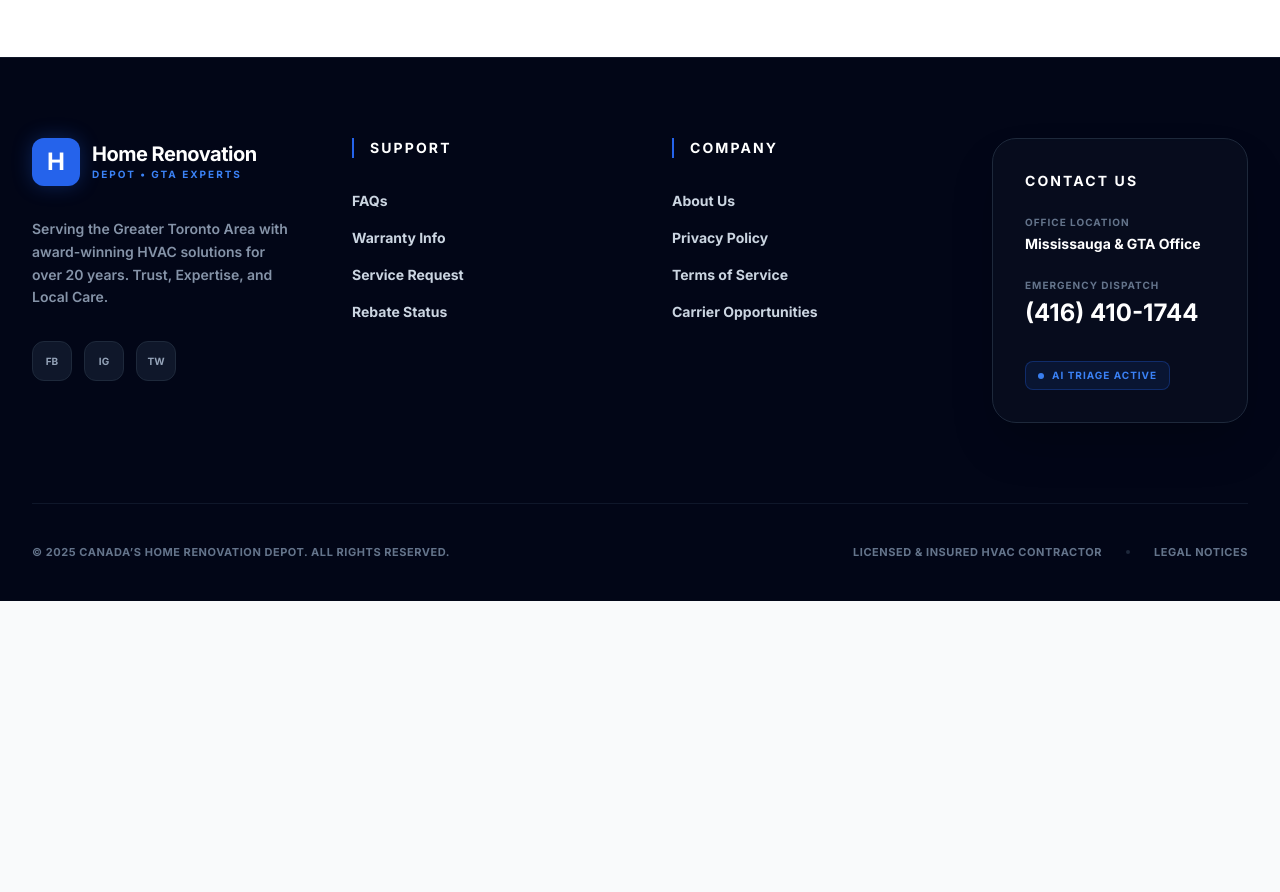
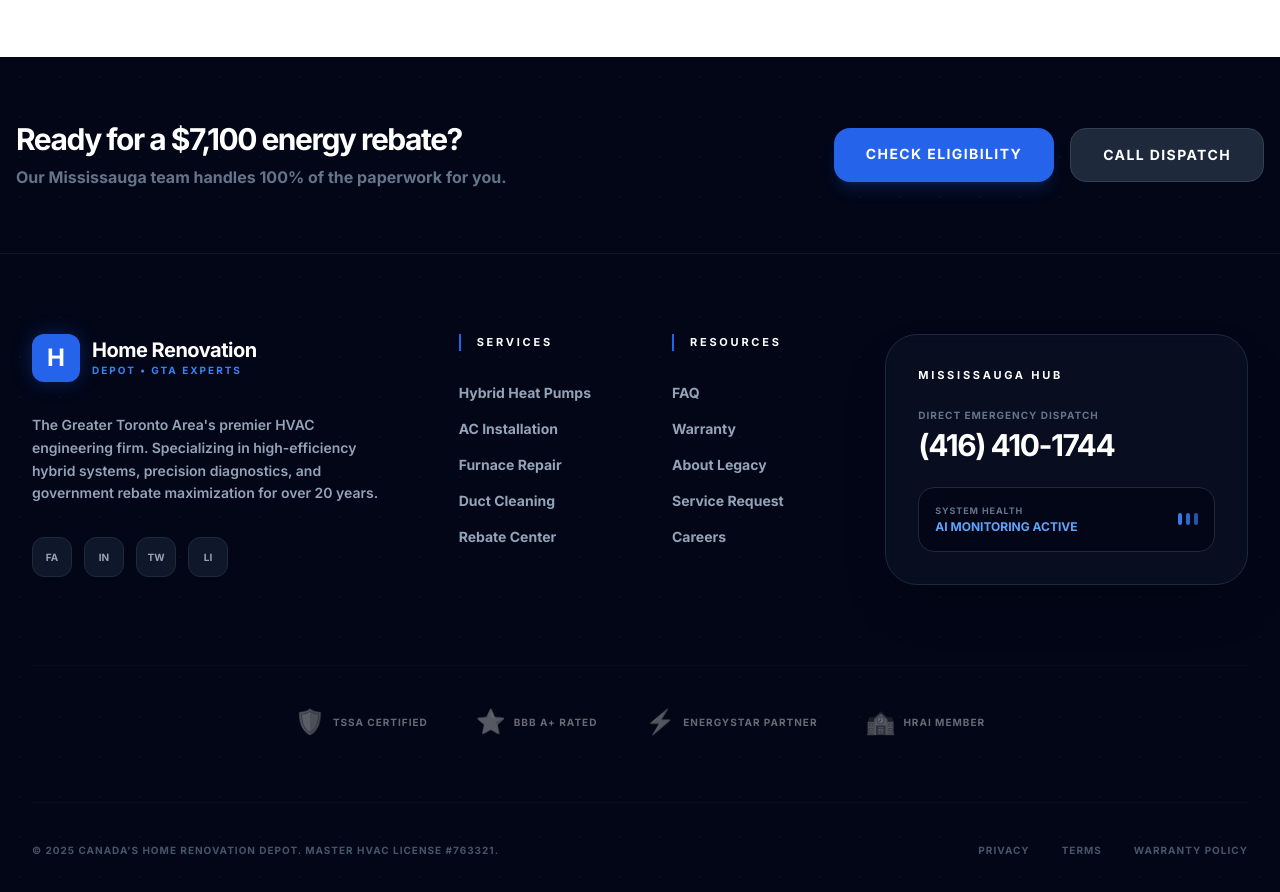
Before and after one commit to MaverickKing17/oakville-ductless-authority-web, a React (Vite) app: page /#/faq in a window 1280 px wide. Shown: the part 1620-2512 px from the top of the page. Before the commit the page ends 2221 px from the top, so only its background shows below. Built offline with nearby package versions, Linux system fonts and the light colour scheme.

Commit message:
feat(footer): Add pre-footer CTA and decorative overlay
Introduces a prominent call-to-action section above the main footer content to encourage rebate inquiries. Enhances visual appeal with a subtle, decorative grid overlay.

```diff
--- a/components/Footer.tsx
+++ b/components/Footer.tsx
@@ -4,12 +4,33 @@
 
 const Footer: React.FC = () => {
   return (
-    <footer className="bg-slate-950 text-slate-300 pt-20 pb-10 border-t border-slate-900" role="contentinfo">
-      <div className="max-w-7xl mx-auto px-4 sm:px-6 lg:px-8">
-        <div className="grid grid-cols-1 md:grid-cols-2 lg:grid-cols-4 gap-16 mb-20">
+    <footer className="bg-slate-950 text-slate-300 relative overflow-hidden" role="contentinfo">
+      {/* Decorative Grid Overlay */}
+      <div className="absolute inset-0 opacity-[0.03] pointer-events-none" style={{ backgroundImage: 'radial-gradient(#ffffff 1px, transparent 0)', backgroundSize: '40px 40px' }}></div>
+
+      {/* Pre-Footer CTA: High Conversion Section */}
+      <div className="relative z-10 border-b border-slate-900">
+        <div className="max-w-7xl mx-auto px-4 py-16 flex flex-col md:flex-row items-center justify-between gap-8">
+          <div className="text-center md:text-left">
+            <h2 className="text-3xl font-black text-white tracking-tighter mb-2">Ready for a $7,100 energy rebate?</h2>
+            <p className="text-slate-500 font-bold">Our Mississauga team handles 100% of the paperwork for you.</p>
+          </div>
+          <div className="flex flex-col sm:flex-row gap-4 w-full md:w-auto">
+            <Link to="/rebates" className="bg-blue-600 hover:bg-blue-500 text-white px-8 py-4 rounded-2xl font-black text-sm uppercase tracking-widest transition-all text-center shadow-lg shadow-blue-600/20">
+              Check Eligibility
+            </Link>
+            <a href="tel:4164101744" className="bg-slate-800 hover:bg-slate-700 text-white px-8 py-4 rounded-2xl font-black text-sm uppercase tracking-widest transition-all text-center border border-slate-700">
+              Call Dispatch
+            </a>
+          </div>
+        </div>
+      </div>
+
+      <div className="max-w-7xl mx-auto px-4 sm:px-6 lg:px-8 py-20 relative z-10">
+        <div className="grid grid-cols-1 md:grid-cols-2 lg:grid-cols-12 gap-16">
 
           {/* Brand Identity Section */}
-          <div className="space-y-8">
+          <div className="lg:col-span-4 space-y-8">
             <Link to="/" className="flex items-center space-x-3 group">
               <div className="w-12 h-12 bg-blue-600 rounded-xl flex items-center justify-center text-white font-black text-2xl shadow-[0_0_20px_rgba(37,99,235,0.3)] transition-transform group-hover:scale-110">
                 H
@@ -19,77 +40,99 @@
                 <p className="text-[10px] uppercase tracking-[0.2em] text-blue-500 font-bold">Depot • GTA Experts</p>
               </div>
             </Link>
-            <p className="text-sm leading-relaxed font-semibold opacity-90 text-slate-400">
-              Serving the Greater Toronto Area with award-winning HVAC solutions for over 20 years.
-              Trust, Expertise, and Local Care.
+            <p className="text-sm leading-relaxed font-semibold text-slate-400 max-w-sm">
+              The Greater Toronto Area's premier HVAC engineering firm. Specializing in high-efficiency hybrid systems, precision diagnostics, and government rebate maximization for over 20 years.
             </p>
             <div className="flex space-x-3" aria-label="Social Media Links">
-              {['FB', 'IG', 'TW'].map((social) => (
+              {['Facebook', 'Instagram', 'Twitter', 'LinkedIn'].map((social) => (
                 <a
                   key={social}
                   href="#"
-                  className="w-10 h-10 bg-slate-900 border border-slate-800 rounded-xl flex items-center justify-center text-[10px] font-black text-slate-400 hover:text-white hover:border-blue-500 hover:bg-blue-600/20 transition-all duration-300"
+                  className="w-10 h-10 bg-slate-900 border border-slate-800 rounded-xl flex items-center justify-center text-slate-400 hover:text-white hover:border-blue-500 hover:bg-blue-600/20 transition-all duration-300"
                   aria-label={`Follow us on ${social}`}
                 >
-                  {social}
+                  <span className="text-[10px] font-black">{social.substring(0, 2).toUpperCase()}</span>
                 </a>
               ))}
             </div>
           </div>
 
-          {/* Services & Support */}
-          <nav aria-label="Support Navigation">
-            <h3 className="text-white text-sm font-black uppercase tracking-[0.15em] mb-8 border-l-2 border-blue-600 pl-4">Support</h3>
-            <ul className="space-y-4 text-[14px] font-bold">
-              <li><Link to="/faq" className="text-slate-300 hover:text-white hover:translate-x-1 inline-block transition-all duration-300 decoration-blue-500/0 hover:decoration-blue-500 underline underline-offset-4">FAQs</Link></li>
-              <li><Link to="/warranty" className="text-slate-300 hover:text-white hover:translate-x-1 inline-block transition-all duration-300 decoration-blue-500/0 hover:decoration-blue-500 underline underline-offset-4">Warranty Info</Link></li>
-              <li><Link to="/contact" className="text-slate-300 hover:text-white hover:translate-x-1 inline-block transition-all duration-300 decoration-blue-500/0 hover:decoration-blue-500 underline underline-offset-4">Service Request</Link></li>
-              <li><Link to="/rebates" className="text-slate-300 hover:text-white hover:translate-x-1 inline-block transition-all duration-300 decoration-blue-500/0 hover:decoration-blue-500 underline underline-offset-4">Rebate Status</Link></li>
+          {/* Quick Links Nav */}
+          <div className="lg:col-span-2">
+            <h3 className="text-white text-[11px] font-black uppercase tracking-[0.25em] mb-8 border-l-2 border-blue-600 pl-4">Services</h3>
+            <ul className="space-y-4 text-sm font-bold">
+              <li><Link to="/services" className="text-slate-400 hover:text-white transition-colors">Hybrid Heat Pumps</Link></li>
+              <li><Link to="/services" className="text-slate-400 hover:text-white transition-colors">AC Installation</Link></li>
+              <li><Link to="/services" className="text-slate-400 hover:text-white transition-colors">Furnace Repair</Link></li>
+              <li><Link to="/services" className="text-slate-400 hover:text-white transition-colors">Duct Cleaning</Link></li>
+              <li><Link to="/rebates" className="text-slate-400 hover:text-white transition-colors">Rebate Center</Link></li>
             </ul>
-          </nav>
+          </div>
 
-          {/* Company & Legal */}
-          <nav aria-label="Legal Navigation">
-            <h3 className="text-white text-sm font-black uppercase tracking-[0.15em] mb-8 border-l-2 border-blue-600 pl-4">Company</h3>
-            <ul className="space-y-4 text-[14px] font-bold">
-              <li><Link to="/about" className="text-slate-300 hover:text-white hover:translate-x-1 inline-block transition-all duration-300 decoration-blue-500/0 hover:decoration-blue-500 underline underline-offset-4">About Us</Link></li>
-              <li><Link to="/privacy" className="text-slate-300 hover:text-white hover:translate-x-1 inline-block transition-all duration-300 decoration-blue-500/0 hover:decoration-blue-500 underline underline-offset-4">Privacy Policy</Link></li>
-              <li><Link to="/terms" className="text-slate-300 hover:text-white hover:translate-x-1 inline-block transition-all duration-300 decoration-blue-500/0 hover:decoration-blue-500 underline underline-offset-4">Terms of Service</Link></li>
-              <li><Link to="/contact" className="text-slate-300 hover:text-white hover:translate-x-1 inline-block transition-all duration-300 decoration-blue-500/0 hover:decoration-blue-500 underline underline-offset-4">Carrier Opportunities</Link></li>
+          {/* Support & Company */}
+          <div className="lg:col-span-2">
+            <h3 className="text-white text-[11px] font-black uppercase tracking-[0.25em] mb-8 border-l-2 border-blue-600 pl-4">Resources</h3>
+            <ul className="space-y-4 text-sm font-bold">
+              <li><Link to="/faq" className="text-slate-400 hover:text-white transition-colors">FAQ</Link></li>
+              <li><Link to="/warranty" className="text-slate-400 hover:text-white transition-colors">Warranty</Link></li>
+              <li><Link to="/about" className="text-slate-400 hover:text-white transition-colors">About Legacy</Link></li>
+              <li><Link to="/contact" className="text-slate-400 hover:text-white transition-colors">Service Request</Link></li>
+              <li><Link to="/contact" className="text-slate-400 hover:text-white transition-colors">Careers</Link></li>
             </ul>
-          </nav>
+          </div>
 
-          {/* Contact Section Column */}
-          <div className="bg-slate-900/40 p-8 rounded-3xl border border-slate-800 shadow-2xl backdrop-blur-sm">
-            <h3 className="text-white text-sm font-black uppercase tracking-[0.15em] mb-6">Contact Us</h3>
+          {/* Contact & Status Card */}
+          <div className="lg:col-span-4 bg-slate-900/50 p-8 rounded-[32px] border border-slate-800 shadow-2xl backdrop-blur-md">
+            <h3 className="text-white text-[11px] font-black uppercase tracking-[0.25em] mb-6">Mississauga Hub</h3>
             <div className="space-y-6">
               <div>
-                <p className="text-[10px] text-slate-500 uppercase font-black tracking-widest mb-1">Office Location</p>
-                <p className="text-white font-bold text-sm">Mississauga & GTA Office</p>
-              </div>
-              <div>
-                <p className="text-[10px] text-slate-500 uppercase font-black tracking-widest mb-1">Emergency Dispatch</p>
-                <a href="tel:4164101744" className="text-2xl font-black text-white hover:text-blue-500 transition-colors block">
+                <p className="text-[10px] text-slate-500 uppercase font-black tracking-widest mb-1">Direct Emergency Dispatch</p>
+                <a href="tel:4164101744" className="text-3xl font-black text-white hover:text-blue-500 transition-colors block tracking-tighter">
                   (416) 410-1744
                 </a>
               </div>
-              <div className="pt-2">
-                <div className="flex items-center space-x-2 bg-blue-600/10 border border-blue-600/30 px-3 py-1.5 rounded-lg w-fit">
-                  <span className="w-1.5 h-1.5 bg-blue-500 rounded-full animate-pulse"></span>
-                  <span className="text-[10px] text-blue-500 font-black uppercase tracking-widest">AI Triage Active</span>
+              <div className="flex items-center justify-between p-4 bg-slate-950 rounded-2xl border border-slate-800">
+                <div>
+                   <p className="text-[9px] text-slate-500 font-black uppercase tracking-widest mb-0.5">System Health</p>
+                   <p className="text-blue-400 text-xs font-black">AI MONITORING ACTIVE</p>
+                </div>
+                <div className="flex space-x-1">
+                  {[1,2,3].map(i => (
+                    <div key={i} className="w-1 h-3 bg-blue-500 rounded-full animate-pulse" style={{ animationDelay: `${i * 0.2}s` }}></div>
+                  ))}
                 </div>
               </div>
             </div>
           </div>
         </div>
 
+        {/* Industry Trust Row */}
+        <div className="mt-20 pt-10 border-t border-slate-900 flex flex-wrap items-center justify-center gap-12 grayscale opacity-40 hover:grayscale-0 hover:opacity-100 transition-all duration-700">
+           <div className="flex items-center space-x-2">
+             <span className="text-2xl">🛡️</span>
+             <span className="text-[10px] font-black uppercase tracking-widest text-white">TSSA Certified</span>
+           </div>
+           <div className="flex items-center space-x-2">
+             <span className="text-2xl">⭐</span>
+             <span className="text-[10px] font-black uppercase tracking-widest text-white">BBB A+ Rated</span>
+           </div>
+           <div className="flex items-center space-x-2">
+             <span className="text-2xl">⚡</span>
+             <span className="text-[10px] font-black uppercase tracking-widest text-white">EnergyStar Partner</span>
+           </div>
+           <div className="flex items-center space-x-2">
+             <span className="text-2xl">🏫</span>
+             <span className="text-[10px] font-black uppercase tracking-widest text-white">HRAI Member</span>
+           </div>
+        </div>
+
         {/* Bottom Bar */}
-        <div className="border-t border-slate-900 pt-10 flex flex-col md:flex-row justify-between items-center text-[11px] font-black text-slate-500 tracking-wider">
-          <p className="uppercase">© {new Date().getFullYear()} CANADA’S HOME RENOVATION DEPOT. ALL RIGHTS RESERVED.</p>
-          <div className="flex items-center space-x-6 mt-4 md:mt-0 uppercase">
-            <span className="hover:text-slate-300 transition-colors cursor-default">Licensed & Insured HVAC Contractor</span>
-            <span className="w-1 h-1 bg-slate-800 rounded-full hidden md:block"></span>
-            <Link to="/privacy" className="hover:text-white transition-colors">Legal Notices</Link>
+        <div className="mt-16 pt-10 border-t border-slate-900/50 flex flex-col md:flex-row justify-between items-center text-[10px] font-black text-slate-600 tracking-[0.1em]">
+          <p className="uppercase mb-4 md:mb-0">© {new Date().getFullYear()} CANADA’S HOME RENOVATION DEPOT. MASTER HVAC LICENSE #763321.</p>
+          <div className="flex items-center space-x-8 uppercase">
+            <Link to="/privacy" className="hover:text-blue-500 transition-colors">Privacy</Link>
+            <Link to="/terms" className="hover:text-blue-500 transition-colors">Terms</Link>
+            <Link to="/warranty" className="hover:text-blue-500 transition-colors">Warranty Policy</Link>
           </div>
         </div>
       </div>
```
